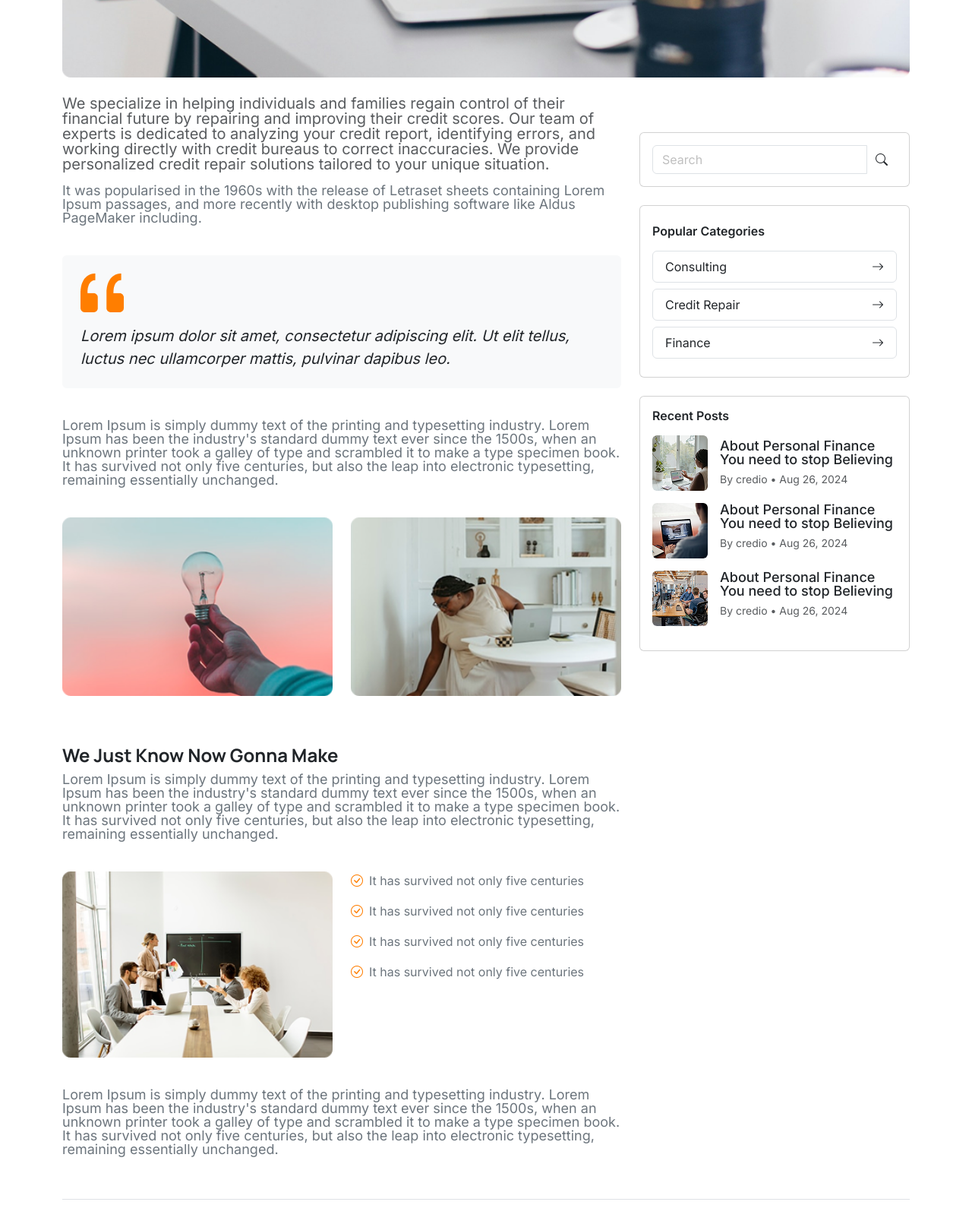
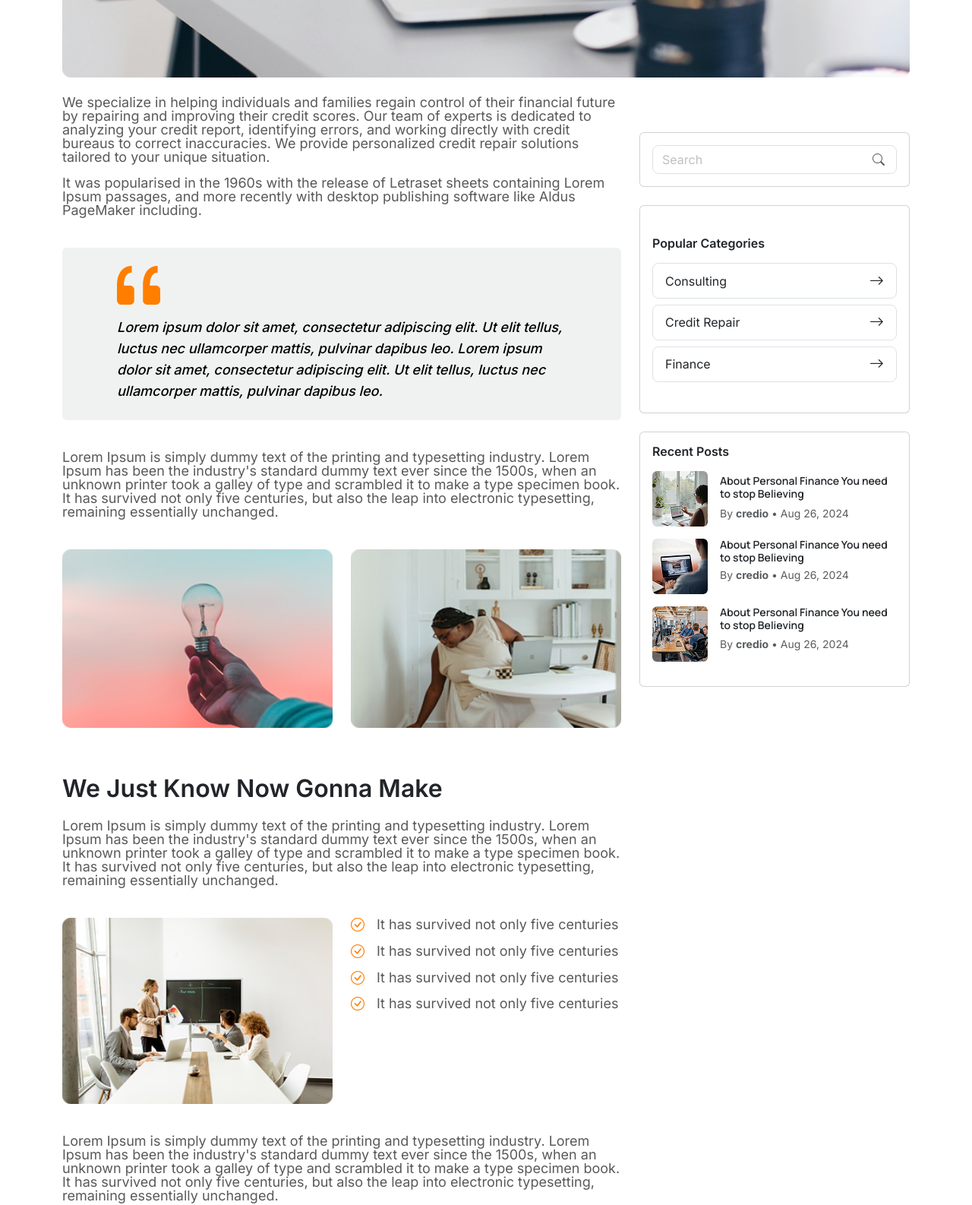
Before and after one commit to subodh-EG/concinnity-bootstrap-v1, a plain HTML site: page blog/blog-detail-1.html in a window 1280 px wide. Shown: the part 720-2306 px from the top of the page at 76% size. Drawn offline with nearby package versions, Linux system fonts and the light colour scheme.

Commit message:
fix blog-detail

```diff
--- a/assets/css/styles.css
+++ b/assets/css/styles.css
@@ -264,6 +264,11 @@ p {
     margin-bottom: 3.75rem !important;
   }
 
+  .px-7 {
+    padding-left: 4.5rem !important;
+    padding-right: 4.5rem !important;
+  }
+
   .py-7 {
     padding-top: 4.5rem !important;
     padding-bottom: 4.5rem !important;
@@ -516,6 +521,24 @@ p {
   letter-spacing: 0;
 }
 
+.quote-text {
+  font-family: Inter;
+  font-weight: 500;
+  font-style: Italic;
+  font-size: 18px;
+  line-height: 28px;
+  letter-spacing: 0%;
+  color: #000000;
+}
+
+.checklist li {
+  font-family: "Inter", sans-serif;
+  font-weight: 400;
+  font-style: normal;
+  font-size: 1.125rem;
+  line-height: 1;
+}
+
 /* e-commerce-seo.html Styling */
 @media (min-width: 992px) {
   /* lg and up */
--- a/blog/blog-detail-1.html
+++ b/blog/blog-detail-1.html
@@ -70,7 +70,7 @@
         <!-- Blog Content -->
         <div class="col-lg-8 pt-4">
           <article>
-            <p class="lead text-muted">
+            <p class="hard-grey">
               We specialize in helping individuals and families regain control
               of their financial future by repairing and improving their credit
               scores. Our team of experts is dedicated to analyzing your credit
@@ -79,29 +79,30 @@
               repair solutions tailored to your unique situation.
             </p>
 
-            <p class="text-secondary">
+            <p class="hard-grey">
               It was popularised in the 1960s with the release of Letraset
               sheets containing Lorem Ipsum passages, and more recently with
               desktop publishing software like Aldus PageMaker including.
             </p>
 
             <!-- Quote Section -->
-            <div class="p-4 my-5 bg-light rounded">
-              <div class="mb-3">
-                <img
-                  src="/assets/images/blog-detail/Vector.png"
-                  alt="Quote Icon"
-                  width="57"
-                  height="51"
-                />
-              </div>
-              <blockquote class="blockquote fst-italic mb-0">
+            <figure class="py-4 px-7 my-5 bg-soft-gray rounded">
+              <img
+                src="/assets/images/blog-detail/Vector.png"
+                alt=""
+                width="57"
+                height="51"
+                class="mb-3"
+              />
+              <blockquote class="blockquote quote-text mb-0">
+                Lorem ipsum dolor sit amet, consectetur adipiscing elit. Ut elit
+                tellus, luctus nec ullamcorper mattis, pulvinar dapibus leo.
                 Lorem ipsum dolor sit amet, consectetur adipiscing elit. Ut elit
                 tellus, luctus nec ullamcorper mattis, pulvinar dapibus leo.
               </blockquote>
-            </div>
+            </figure>
 
-            <p class="text-secondary">
+            <p class="hard-grey">
               Lorem Ipsum is simply dummy text of the printing and typesetting
               industry. Lorem Ipsum has been the industry's standard dummy text
               ever since the 1500s, when an unknown printer took a galley of
@@ -128,9 +129,9 @@
               </div>
             </div>
 
-            <h2 class="h4 fw-bold">We Just Know Now Gonna Make</h2>
+            <h3 class="h3-large mb-4">We Just Know Now Gonna Make</h3>
 
-            <p class="text-secondary">
+            <p class="hard-grey">
               Lorem Ipsum is simply dummy text of the printing and typesetting
               industry. Lorem Ipsum has been the industry's standard dummy text
               ever since the 1500s, when an unknown printer took a galley of
@@ -148,29 +149,29 @@
                   class="img-fluid rounded w-100"
                 />
               </div>
-              <div class="col-md-6">
+              <div class="checklist col-md-6">
                 <ul class="list-unstyled">
                   <li class="d-flex align-items-start mb-3">
-                    <i class="bi bi-check-circle text-orange me-2"></i>
-                    <span class="text-secondary"
+                    <i class="bi bi-check-circle text-orange me-3"></i>
+                    <span class="hard-grey"
                       >It has survived not only five centuries</span
                     >
                   </li>
                   <li class="d-flex align-items-start mb-3">
-                    <i class="bi bi-check-circle text-orange me-2"></i>
-                    <span class="text-secondary"
+                    <i class="bi bi-check-circle text-orange me-3"></i>
+                    <span class="hard-grey"
                       >It has survived not only five centuries</span
                     >
                   </li>
                   <li class="d-flex align-items-start mb-3">
-                    <i class="bi bi-check-circle text-orange me-2"></i>
-                    <span class="text-secondary"
+                    <i class="bi bi-check-circle text-orange me-3"></i>
+                    <span class="hard-grey"
                       >It has survived not only five centuries</span
                     >
                   </li>
                   <li class="d-flex align-items-start mb-3">
-                    <i class="bi bi-check-circle text-orange me-2"></i>
-                    <span class="text-secondary"
+                    <i class="bi bi-check-circle text-orange me-3"></i>
+                    <span class="hard-grey"
                       >It has survived not only five centuries</span
                     >
                   </li>
@@ -178,7 +179,7 @@
               </div>
             </div>
 
-            <p class="text-secondary">
+            <p class="hard-grey">
               Lorem Ipsum is simply dummy text of the printing and typesetting
               industry. Lorem Ipsum has been the industry's standard dummy text
               ever since the 1500s, when an unknown printer took a galley of
@@ -196,48 +197,49 @@
             <div class="card mb-4">
               <div class="card-body">
                 <form role="search">
-                  <div class="input-group">
+                  <div class="position-relative">
                     <input
                       type="search"
-                      class="form-control"
+                      class="form-control rounded-3 pe-5"
                       placeholder="Search"
                       aria-label="Search"
                     />
-                    <span class="input-group-text bg-white border-0">
-                      <i class="bi bi-search"></i>
-                    </span>
+                    <i
+                      class="bi bi-search fs-6 position-absolute top-50 end-0 translate-middle-y me-3 text-muted"
+                    ></i>
                   </div>
                 </form>
               </div>
             </div>
 
             <!-- Categories -->
-            <div class="card py-4 mb-4">
+            <div class="card py-5 mb-4">
               <div class="card-body py-0">
                 <h6 class="fw-semibold mb-3">Popular Categories</h6>
                 <ul class="list-unstyled mb-0">
                   <li class="mb-2">
                     <a
                       href="#"
-                      class="d-flex justify-content-between align-items-center px-3 py-2 border rounded text-decoration-none text-dark"
+                      class="d-flex justify-content-between align-items-center px-3 py-2 border rounded-3 text-decoration-none text-dark"
                     >
-                      Consulting <i class="bi bi-arrow-right"></i>
+                      Consulting <i class="bi bi-arrow-right thick-arrow"></i>
                     </a>
                   </li>
                   <li class="mb-2">
                     <a
                       href="#"
-                      class="d-flex justify-content-between align-items-center px-3 py-2 border rounded text-decoration-none text-dark"
+                      class="d-flex justify-content-between align-items-center px-3 py-2 border rounded-3 text-decoration-none text-dark"
                     >
-                      Credit Repair <i class="bi bi-arrow-right"></i>
+                      Credit Repair
+                      <i class="bi bi-arrow-right thick-arrow"></i>
                     </a>
                   </li>
                   <li>
                     <a
                       href="#"
-                      class="d-flex justify-content-between align-items-center px-3 py-2 border rounded text-decoration-none text-dark"
+                      class="d-flex justify-content-between align-items-center px-3 py-2 border rounded-3 text-decoration-none text-dark"
                     >
-                      Finance <i class="bi bi-arrow-right"></i>
+                      Finance <i class="bi bi-arrow-right thick-arrow"></i>
                     </a>
                   </li>
                 </ul>
@@ -259,10 +261,12 @@
                     loading="lazy"
                   />
                   <div>
-                    <p class="mb-1 fw-medium">
+                    <p class="mb-1 aside-small-heading">
                       About Personal Finance You need to stop Believing
                     </p>
-                    <small class="text-muted">By credio • Aug 26, 2024</small>
+                    <small class="text-muted"
+                      >By <strong>credio</strong> • Aug 26, 2024</small
+                    >
                   </div>
                 </div>
 
@@ -275,11 +279,13 @@
                     height="73"
                     loading="lazy"
                   />
-                  <div>
-                    <p class="mb-1 fw-medium">
+                  <div class="d-flex flex-column justify-content-between h-100">
+                    <p class="mb-1 aside-small-heading">
                       About Personal Finance You need to stop Believing
                     </p>
-                    <small class="text-muted">By credio • Aug 26, 2024</small>
+                    <small class="text-muted">
+                      By <strong>credio</strong> • Aug 26, 2024
+                    </small>
                   </div>
                 </div>
 
@@ -293,10 +299,12 @@
                     loading="lazy"
                   />
                   <div>
-                    <p class="mb-1 fw-medium">
+                    <p class="mb-1 aside-small-heading">
                       About Personal Finance You need to stop Believing
                     </p>
-                    <small class="text-muted">By credio • Aug 26, 2024</small>
+                    <small class="text-muted"
+                      >By <strong>credio</strong> • Aug 26, 2024</small
+                    >
                   </div>
                 </div>
               </div>
@@ -310,7 +318,7 @@
             class="d-flex justify-content-between align-items-center py-4 border-top border-bottom my-5"
           >
             <div></div>
-            <div class="d-flex align-items-center text-secondary">
+            <div class="d-flex align-items-center hard-grey">
               <span class="me-2">Next Post</span>
               <i class="bi bi-arrow-right"></i>
             </div>
@@ -318,7 +326,7 @@
 
           <!-- Tags -->
           <div class="d-flex align-items-center flex-wrap gap-4 mb-5">
-            <span class="fw-bold text-secondary">Tags:</span>
+            <span class="fw-bold hard-grey">Tags:</span>
             <span class="px-3 py-1 bg-light rounded">Banking</span>
             <span class="px-3 py-1 bg-light rounded">Business</span>
             <span class="px-3 py-1 bg-light rounded">Consulting</span>
```
Also changed, not shown: contact-us.html (+1 -1 lines), assets/images/blog-detail/charm_circle-tick.png (added).
